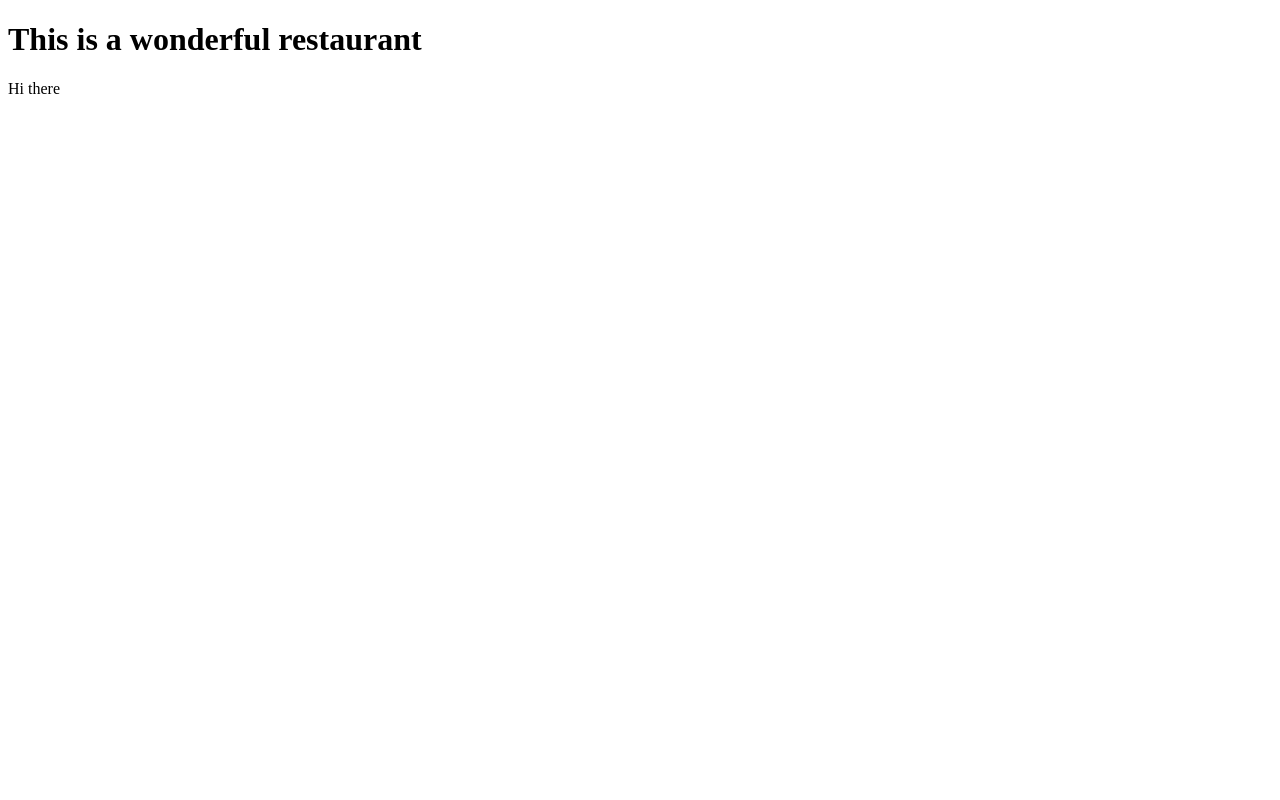
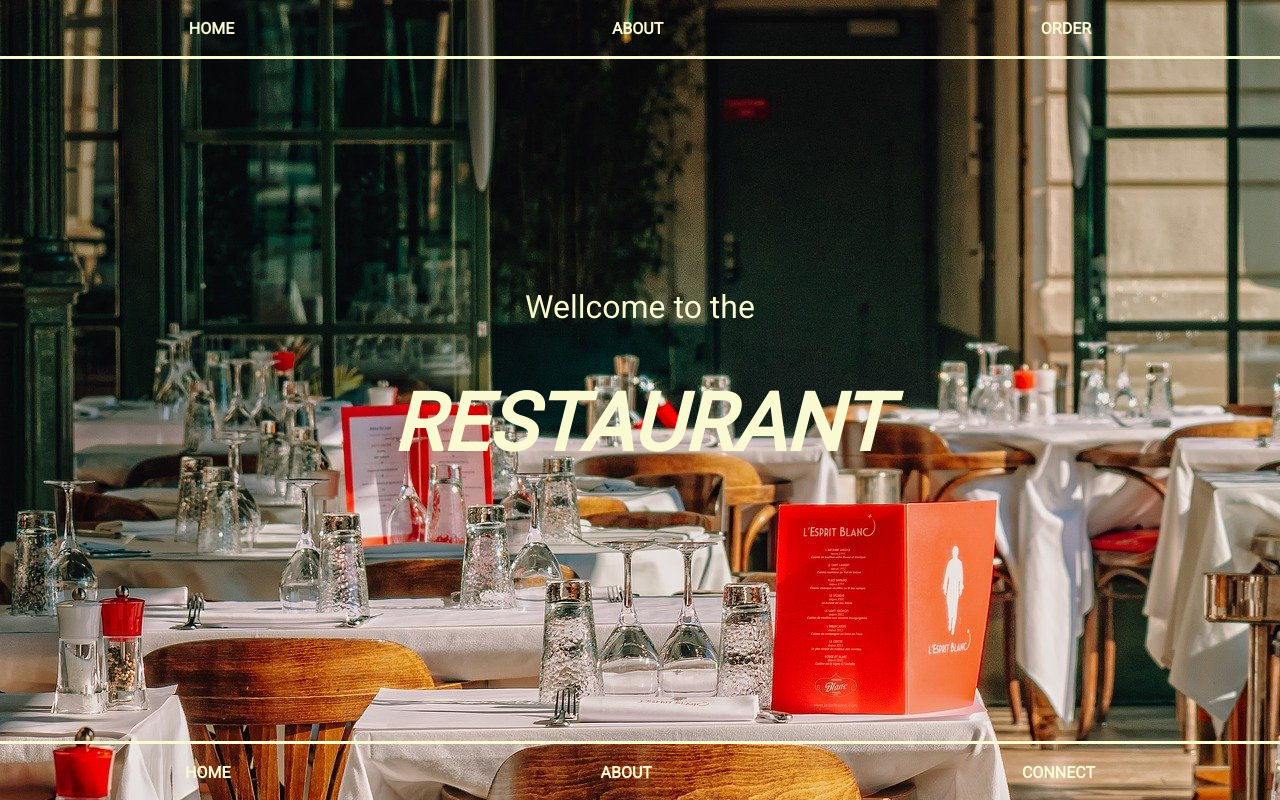
Before and after one commit to Laguna1/restaurant-page, a website built with webpack: page dist/index.html in a window 1280 px wide. Built offline with nearby package versions, Linux system fonts and the light colour scheme.

Commit message:
Add html-page for the restaurant

```diff
--- a/package.json
+++ b/package.json
@@ -4,7 +4,8 @@
   "description": "Practice with DOM, dynamically providing a simple restaurant homepage. Only JavaScript is used to generate all the content of the website.",
   "main": "index.js",
   "scripts": {
-    "test": "echo \"Error: no test specified\" && exit 1"
+    "test": "echo \"Error: no test specified\" && exit 1",
+    "build": "webpack"
   },
   "repository": {
     "type": "git",
--- a/src/index.js
+++ b/src/index.js
@@ -1,12 +1,15 @@
-import _ from 'lodash';
+// import _ from 'lodash';
 
-function component() {
-    const element = document.createElement('div');
+// const { Console } = require("console");
 
-    // Lodash, now imported by this script
-    element.innerHTML = _.join(['Hi', 'there'], ' ');
+//  function component() {
+//    const element = document.createElement('div');
 
-    return element;
-  }
+//  // Lodash, now imported by this script
+//    element.innerHTML = _.join(['Hello', 'webpack'], ' ');
 
-  document.body.appendChild(component());
+//    return element;
+//  }
+
+//  document.body.appendChild(component());
+alert('Wellcome to the restaurant')
--- a/src/style.css
+++ b/src/style.css
@@ -41,14 +41,15 @@ footer {
 }
 
 .main-text {
-  padding-top: 30%;
+  padding-top: 20%;
   color: lightgoldenrodyellow;
   font-size: 2em;
 }
 
 span {
   color: lightgoldenrodyellow;
-  font-size: 4em;
+  font-size: 5em;
   font-style: italic;
+  font-weight: bold;
   text-transform: uppercase;
 }
--- /dev/null
+++ b/webpack.config.js
@@ -0,0 +1,9 @@
+const path = require('path');
+
+module.exports = {
+  entry: './src/index.js',
+  output: {
+    filename: 'main.js',
+    path: path.resolve(__dirname, 'dist'),
+  },
+};
```
Also changed, not shown: README.md, dist/index.html, dist/main.js, src/restaurant.jpg (added), 2 other files.
